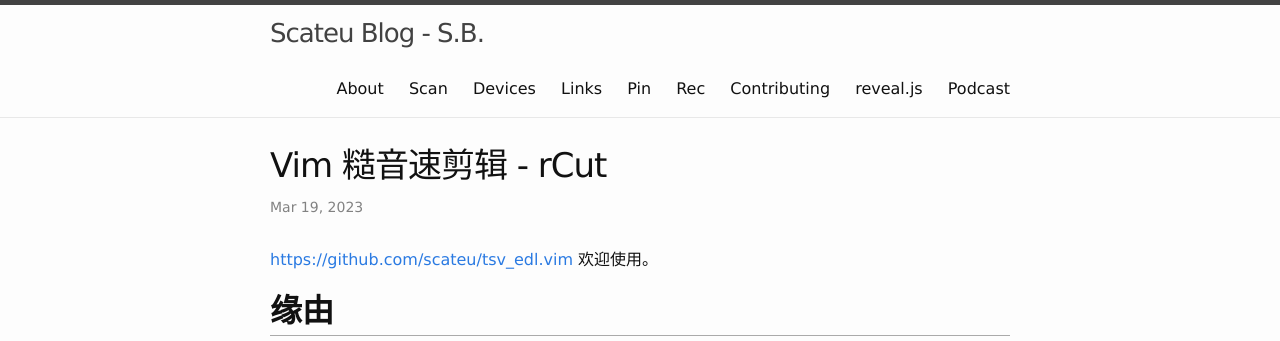
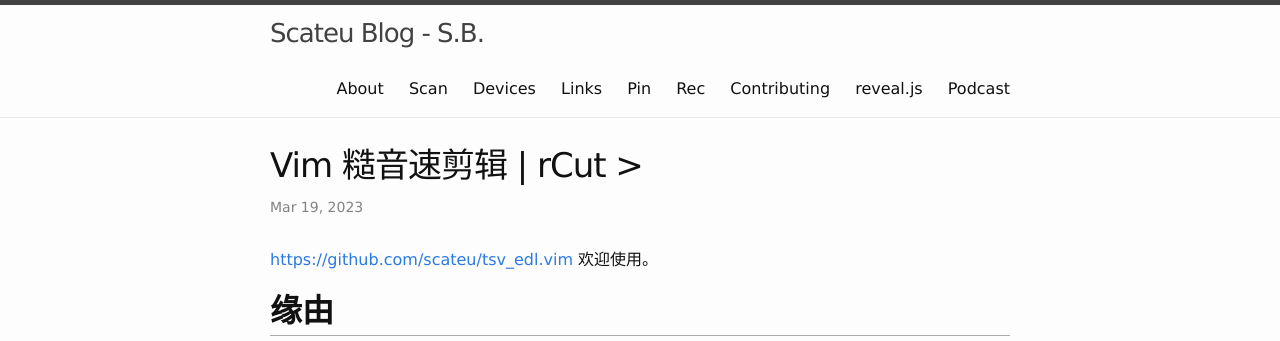
Before and after one commit to scateu/scateu.github.io, a Jekyll site: the page built from _posts/2023-03-19-tsv_edl.vim.md, in a window 1280 px wide and 900 px high. Shown: the top 341 px of the window. Built offline with Jekyll 4.4.1, drawn with Linux system fonts in a browser that asks for light colours; nearby versions of some CDN libraries; comment, search, counter and statistics services are not loaded.

Commit message:
Update 2023-03-19-tsv_edl.vim.md

```diff
--- a/_posts/2023-03-19-tsv_edl.vim.md
+++ b/_posts/2023-03-19-tsv_edl.vim.md
@@ -1,5 +1,5 @@
 ---
-title: "Vim 糙音速剪辑 - rCut"
+title: "Vim 糙音速剪辑  | rCut >"
 date: 2023-03-19
 layout: post
 ruby_notation: true
```
